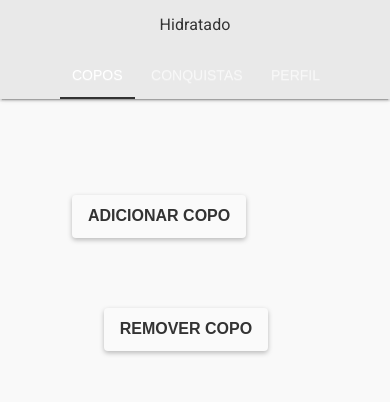
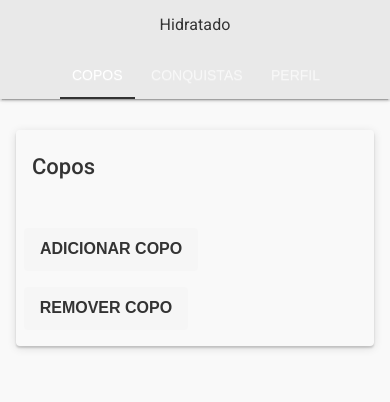
Before and after one commit to PHRAPHA/Git-Hidratado2.0, a website with bundled scripts: page www/index.html in a window 390 px wide. Both pictures are taken after a click on the item "COPOS". Shown: the top 402 px of the page. Built offline with nearby package versions, Linux system fonts and the light colour scheme; files whose address does not match are found by name; a web font is replaced by a local one.

Commit message:
card1 ok

```diff
--- a/www/css/style.css
+++ b/www/css/style.css
@@ -19,26 +19,12 @@
 	height: 100px;
 }
 
-.cups{
+/*.cups{
 	margin-top: 50px;
 	position: relative;
 	left:4em;
 	max-width:25em;
-}
-
-#btnAddCopo {
-	position: relative;
-	left:3.5em;
-	margin-top: 30px;
-	margin-bottom: 40px;
-}
-
-#btnRemCopo{
-	position: relative;
-	left:5.5em;
-	margin-top: 30px;
-	margin-bottom: 40px;
-}
+}*/
 
 .copo{
 	margin: 1em 1em;
--- a/www/index.html
+++ b/www/index.html
@@ -13,6 +13,7 @@
 	<meta name="apple-mobile-web-app-capable" content="yes" />
 	<meta name="apple-mobile-web-app-status-bar-style" content="black" />
 </head>
+
 <body onload="onLoad()">
 	<div data-role="page">
 		<div data-role="header" data-position="fixed" class="wow fadeInDown" data-wow-delay="0.2s">
@@ -27,32 +28,46 @@
 		<div role="main" class="ui-content" data-inset="false">
 			<div data-role="nd2tab" data-tab="copos">
 
-					<div class="row">
-						<div id="container-copos">
-							<div class="cups">
+				<div class="nd2-card">
 
+					<div class="card-title has-supporting-text">
+						<h3 class="card-primary-title">Copos</h3>
+					</div>
+
+					<div class="card-supporting-text has-action has-title">
+
+							<div class="cups"></div>
+
+					</div>
+
+					<div class="card-action">
+						<div class="row between-xs">
+							<div class="col-xs-12">
+								<div class="box">
+									<a href="#" id="btnAddCopo" class="ui-btn ui-btn-inline">Adicionar copo</a>
+									<a href="#" id="btnRemCopo" class="ui-btn ui-btn-inline">Remover copo</a>
+								</div>
 							</div>
 						</div>
 					</div>
 
-					<button id="btnAddCopo" class="ui-btn ui-btn-inline ui-btn-raised waves-effect waves-button waves-effect waves-button">ADICIONAR COPO </button>
-					<button id="btnRemCopo" class="ui-btn ui-btn-inline ui-btn-raised waves-effect waves-button waves-effect waves-button">Remover Copo </button>
+				</div>
 
 
 				<br><br><br>
 				<div class="user-status">
-								<img id="user-foto"> <!--Aqui vem a foto status do user via js -->
+					<img id="user-foto">
+					<!--Aqui vem a foto status do user via js -->
 					<p id="status">Coloque quantas águas você tomou para saber como está seu corpo! Se você não tomou água hoje, vá pegar um copo agora!</p>
 				</div>
 
 			</div>
-			</div>
+
 
 
 
 			<!-- Tela João Pedro -->
 			<div data-role="nd2tab" data-tab="conquistas">
-			<div role="main" class="ui-content" data-inset="false">
 				<h3>Suas conquistas</h3>
 				<!--Popup-->
 				<!--Primeira Gota!-->
@@ -147,8 +162,6 @@
 				<!--Conquistas-->
 
 			</div>
-
-		</div>
 			<!-- Fim da Tela João Pedro -->
 
 			<!-- tela isa -->
@@ -198,7 +211,7 @@
 
 			</div>
 			<!--fim da tela isa-->
-
+		</div>
 		<!--fim do data role page-->
 	</div>
 
```
Also changed, not shown: 2 other files. Lines whose indentation alone changed are shown as unchanged.
